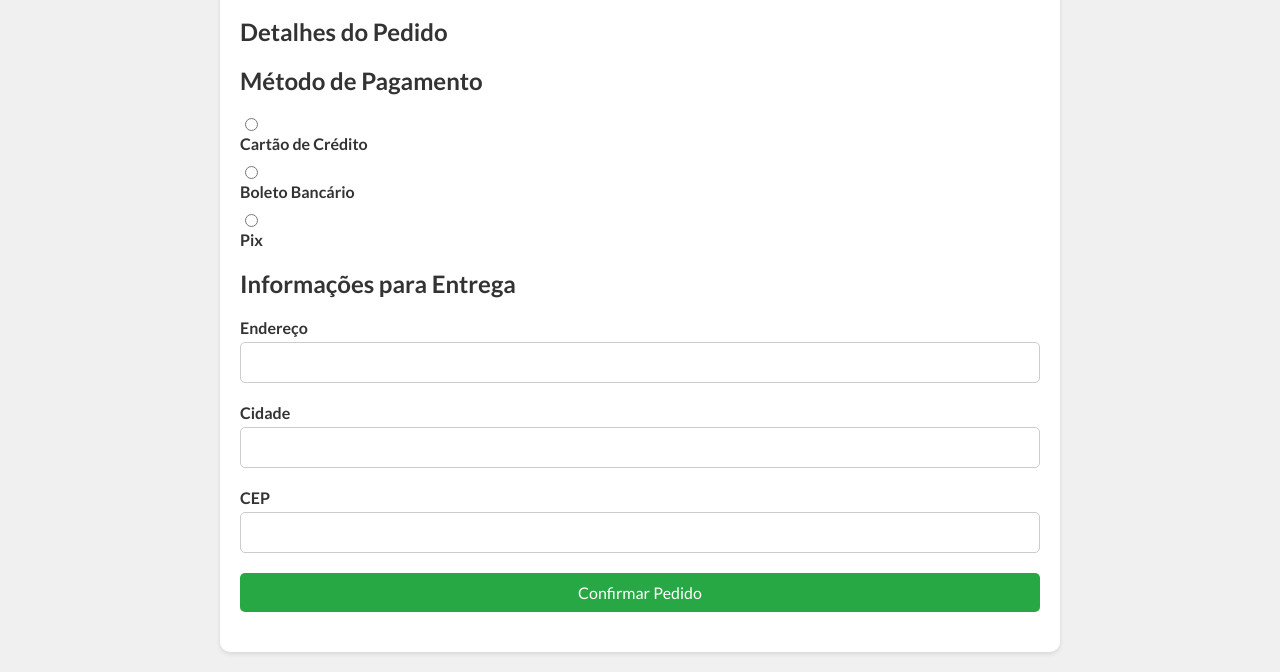
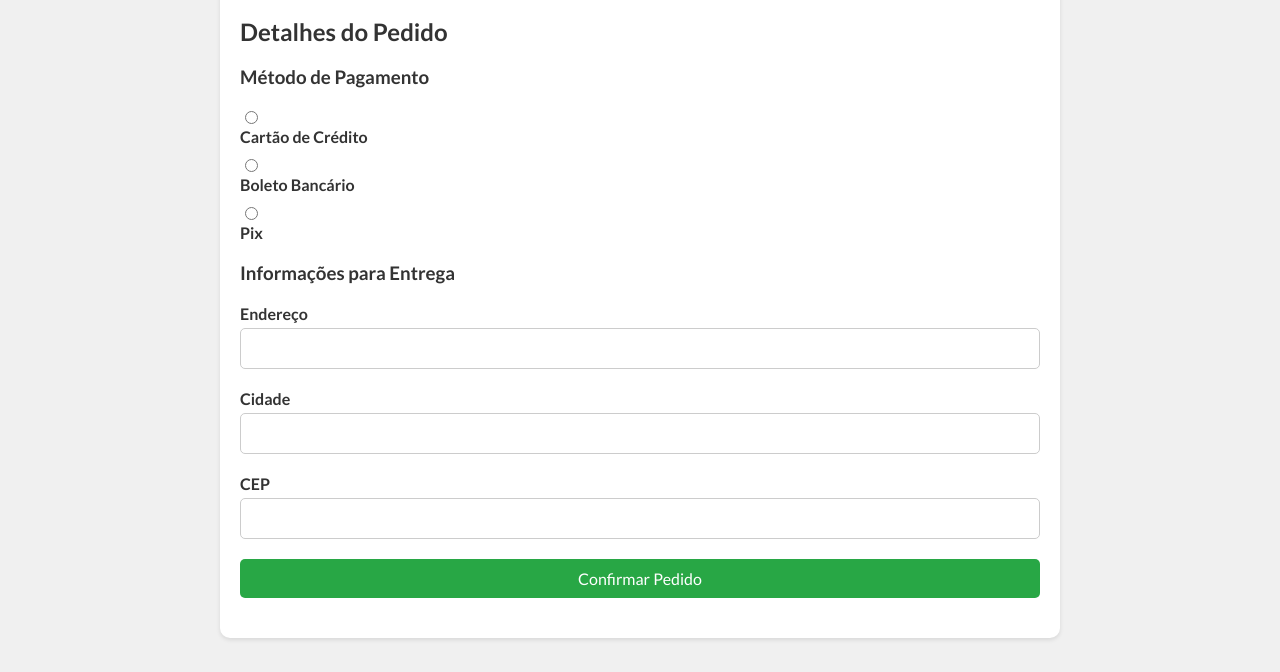
Before and after one commit to hugozuin/mercadinhodigital-frontend, a plain HTML site: page confirmacao.html in a window 1280 px wide. Shown: the part 186-858 px from the top of the page. Drawn offline with Linux system fonts and the light colour scheme.

Commit message:
Finalização

```diff
--- a/confirmacao.html
+++ b/confirmacao.html
@@ -4,7 +4,7 @@
     <meta charset="UTF-8">
     <meta name="viewport" content="width=device-width, initial-scale=1.0">
     <title>Confirmação do Pedido</title>
-    <link rel="stylesheet" href="../estilos/style-header.css">
+    <link rel="stylesheet" href="../estilos/style-geral.css">
     <link rel="stylesheet" href="estilos/confirmacao.css">
     <link rel="shortcut icon" href="../imgs/favicon.ico" type="image/x-icon">
 </head>
@@ -31,7 +31,7 @@
             <div id="pedido-itens"></div>
         </section>
         <section id="metodo-pagamento">
-            <h2>Método de Pagamento</h2>
+            <h3>Método de Pagamento</h3>
             <form id="form-pagamento">
                 <div>
                     <input type="radio" id="cartao" name="pagamento" value="cartao" required>
@@ -48,7 +48,7 @@
             </form>
         </section>
         <section id="informacoes-entrega">
-            <h2>Informações para Entrega</h2>
+            <h3>Informações para Entrega</h3>
             <form id="form-entrega">
                 <div>
                     <label for="endereco">Endereço</label>
--- a/estilos/confirmacao.css
+++ b/estilos/confirmacao.css
@@ -68,7 +68,7 @@ main {
     box-shadow: 0 2px 4px rgba(0, 0, 0, 0.1);
 }
 
-h1, h2 {
+h1, h2, h3 {
     color: #333;
     margin-bottom: 20px;
 }
```
Also changed, not shown: index.html (+1 -1 lines), pageAdm/admin.html (+1 -1 lines), pageAdm/login.html (+1 -1 lines), estilos/style-geral.css (renamed from estilos/style-header.css).
